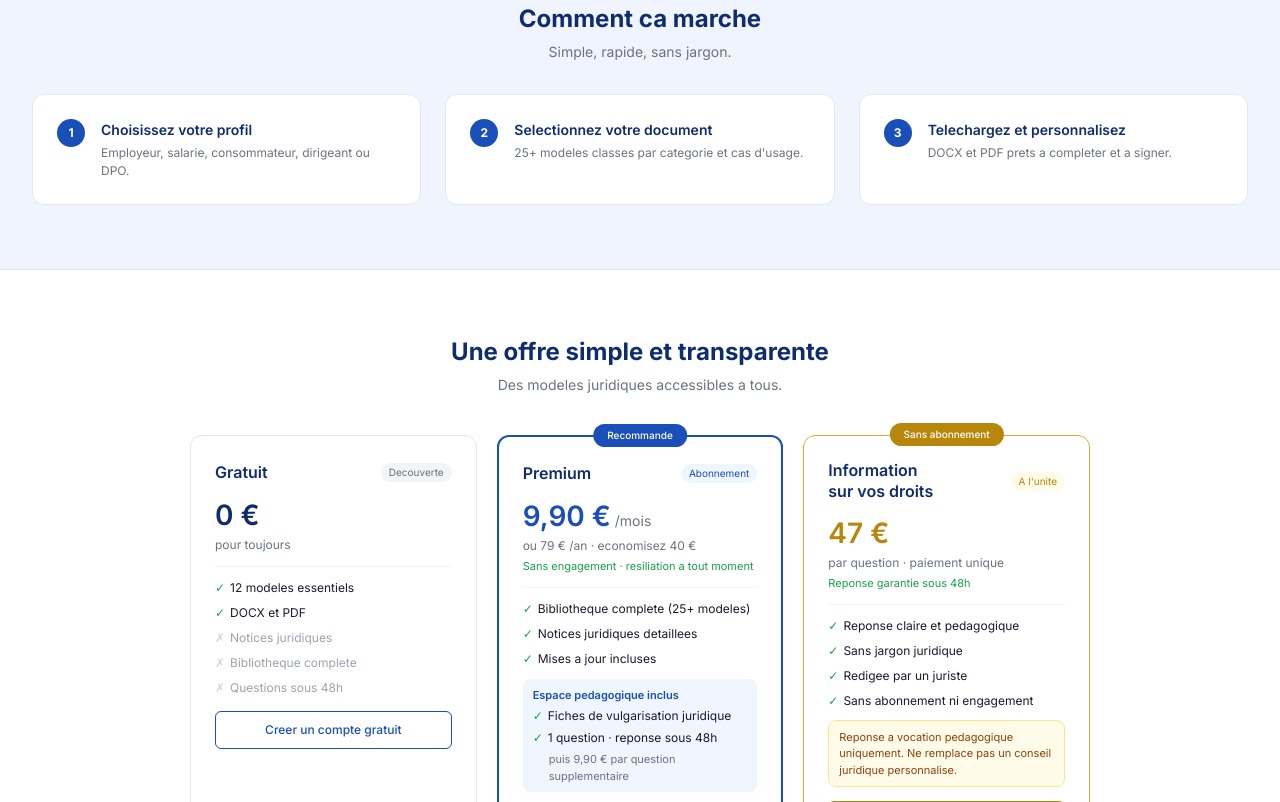
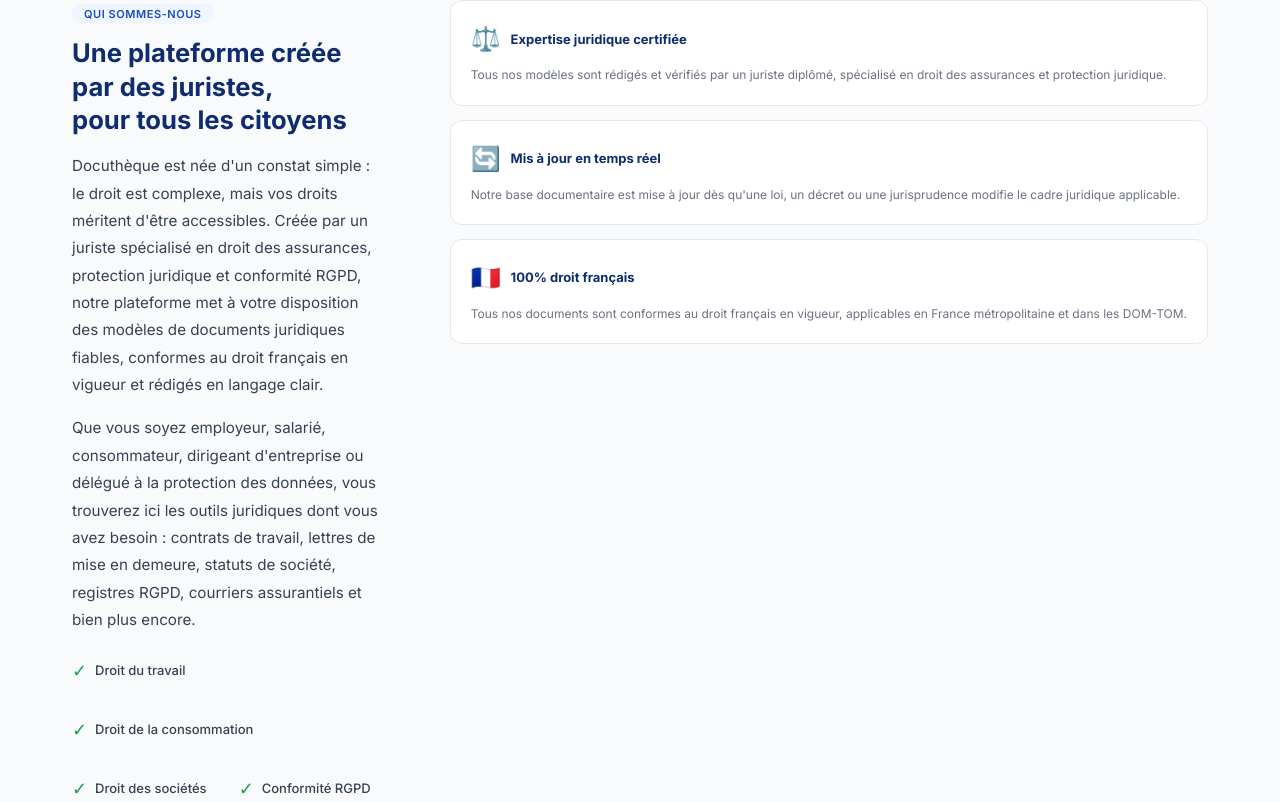
Before and after one commit to SYPA-ASSO/docutheque, a React (Vite) app: page / in a window 1280 px wide. Shown: the part 1058-1860 px from the top of the page. Built offline with nearby package versions, Linux system fonts and the light colour scheme.

Commit message:
Mise a jour page accueil

```diff
--- a/src/App.tsx
+++ b/src/App.tsx
@@ -2,6 +2,7 @@
 import Header from './components/Header'
 import Hero from './components/Hero'
 import Categories from './components/Categories'
+import About from './components/About'
 import HowItWorks from './components/HowItWorks'
 import Tarifs from './components/Tarifs'
 import Footer from './components/Footer'
@@ -25,6 +26,7 @@
       <Header />
       <Hero />
       <Categories />
+      <About />
       <HowItWorks />
       <Tarifs />
       <Footer />
--- /dev/null
+++ b/src/components/About.tsx
@@ -0,0 +1,80 @@
+export default function About() {
+  return (
+    <section style={{background: '#f8fafc', borderTop: '1px solid #e5e7eb', padding: '4rem 0'}}>
+      <div style={{maxWidth: '1200px', margin: '0 auto', padding: '0 2rem', display: 'flex', gap: '4rem', alignItems: 'flex-start'}}>
+
+        <div style={{flex: 1}}>
+          <span style={{background: '#eff6ff', color: '#1a4fba', fontSize: '11px', fontWeight: '600', padding: '3px 12px', borderRadius: '20px', letterSpacing: '0.05em'}}>
+            QUI SOMMES-NOUS
+          </span>
+          <h2 style={{fontSize: '1.6rem', fontWeight: '700', color: '#0f2d6e', margin: '12px 0 16px 0', lineHeight: '1.3'}}>
+            Une plateforme créée par des juristes,<br />pour tous les citoyens
+          </h2>
+          <p style={{color: '#374151', fontSize: '0.95rem', lineHeight: '1.8', marginBottom: '16px'}}>
+            Docuthèque est née d'un constat simple : le droit est complexe, mais vos droits méritent d'être accessibles. Créée par un juriste spécialisé en droit des assurances, protection juridique et conformité RGPD, notre plateforme met à votre disposition des modèles de documents juridiques fiables, conformes au droit français en vigueur et rédigés en langage clair.
+          </p>
+          <p style={{color: '#374151', fontSize: '0.95rem', lineHeight: '1.8', marginBottom: '24px'}}>
+            Que vous soyez employeur, salarié, consommateur, dirigeant d'entreprise ou délégué à la protection des données, vous trouverez ici les outils juridiques dont vous avez besoin : contrats de travail, lettres de mise en demeure, statuts de société, registres RGPD, courriers assurantiels et bien plus encore.
+          </p>
+          <div style={{display: 'flex', gap: '2rem', flexWrap: 'wrap'}}>
+            <div style={{display: 'flex', alignItems: 'center', gap: '8px'}}>
+              <span style={{color: '#16a34a', fontSize: '18px'}}>✓</span>
+              <span style={{color: '#374151', fontSize: '13px', fontWeight: '500'}}>Droit du travail</span>
+            </div>
+            <div style={{display: 'flex', alignItems: 'center', gap: '8px'}}>
+              <span style={{color: '#16a34a', fontSize: '18px'}}>✓</span>
+              <span style={{color: '#374151', fontSize: '13px', fontWeight: '500'}}>Droit de la consommation</span>
+            </div>
+            <div style={{display: 'flex', alignItems: 'center', gap: '8px'}}>
+              <span style={{color: '#16a34a', fontSize: '18px'}}>✓</span>
+              <span style={{color: '#374151', fontSize: '13px', fontWeight: '500'}}>Droit des sociétés</span>
+            </div>
+            <div style={{display: 'flex', alignItems: 'center', gap: '8px'}}>
+              <span style={{color: '#16a34a', fontSize: '18px'}}>✓</span>
+              <span style={{color: '#374151', fontSize: '13px', fontWeight: '500'}}>Conformité RGPD</span>
+            </div>
+            <div style={{display: 'flex', alignItems: 'center', gap: '8px'}}>
+              <span style={{color: '#16a34a', fontSize: '18px'}}>✓</span>
+              <span style={{color: '#374151', fontSize: '13px', fontWeight: '500'}}>Droit des assurances</span>
+            </div>
+            <div style={{display: 'flex', alignItems: 'center', gap: '8px'}}>
+              <span style={{color: '#16a34a', fontSize: '18px'}}>✓</span>
+              <span style={{color: '#374151', fontSize: '13px', fontWeight: '500'}}>Recouvrement de créances</span>
+            </div>
+          </div>
+        </div>
+
+        <div style={{minWidth: '280px', display: 'flex', flexDirection: 'column', gap: '14px'}}>
+          <div style={{background: 'white', border: '1px solid #e5e7eb', borderRadius: '12px', padding: '1.25rem'}}>
+            <div style={{display: 'flex', alignItems: 'center', gap: '10px', marginBottom: '8px'}}>
+              <span style={{fontSize: '24px'}}>⚖️</span>
+              <strong style={{color: '#0f2d6e', fontSize: '13px'}}>Expertise juridique certifiée</strong>
+            </div>
+            <p style={{color: '#6b7280', fontSize: '12px', lineHeight: '1.6'}}>
+              Tous nos modèles sont rédigés et vérifiés par un juriste diplômé, spécialisé en droit des assurances et protection juridique.
+            </p>
+          </div>
+          <div style={{background: 'white', border: '1px solid #e5e7eb', borderRadius: '12px', padding: '1.25rem'}}>
+            <div style={{display: 'flex', alignItems: 'center', gap: '10px', marginBottom: '8px'}}>
+              <span style={{fontSize: '24px'}}>🔄</span>
+              <strong style={{color: '#0f2d6e', fontSize: '13px'}}>Mis à jour en temps réel</strong>
+            </div>
+            <p style={{color: '#6b7280', fontSize: '12px', lineHeight: '1.6'}}>
+              Notre base documentaire est mise à jour dès qu'une loi, un décret ou une jurisprudence modifie le cadre juridique applicable.
+            </p>
+          </div>
+          <div style={{background: 'white', border: '1px solid #e5e7eb', borderRadius: '12px', padding: '1.25rem'}}>
+            <div style={{display: 'flex', alignItems: 'center', gap: '10px', marginBottom: '8px'}}>
+              <span style={{fontSize: '24px'}}>🇫🇷</span>
+              <strong style={{color: '#0f2d6e', fontSize: '13px'}}>100% droit français</strong>
+            </div>
+            <p style={{color: '#6b7280', fontSize: '12px', lineHeight: '1.6'}}>
+              Tous nos documents sont conformes au droit français en vigueur, applicables en France métropolitaine et dans les DOM-TOM.
+            </p>
+          </div>
+        </div>
+
+      </div>
+    </section>
+  )
+}
```
